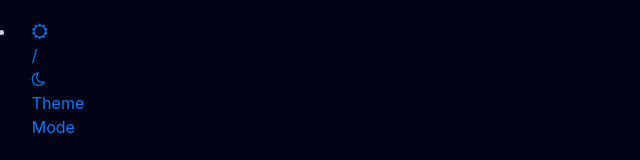
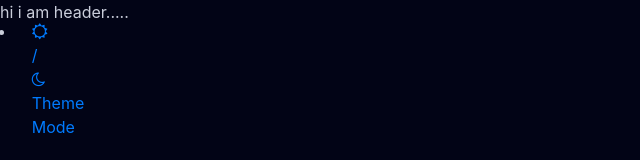
Before and after one commit to raks0078/flowerpot_frontend, a React (Create React App) app: page / in a window 1280 px wide. Shown: the top 160 px of the page, without its empty margins (0-640 px from the left). Built offline with nearby package versions, Linux system fonts and the light colour scheme.

Commit message:
no message

```diff
--- a/src/App.js
+++ b/src/App.js
@@ -3,7 +3,7 @@ import { Route, Switch } from "react-router-dom"
 import styled, { ThemeProvider } from "styled-components"
 import { lightTheme, darkTheme, GlobalStyle } from "./themes"
 import Drawer from "../src/components/Sidebar/Drawer"
-
+import Header from "../src/components/Header/Header"
 const StyledDiv = styled.div`
   color: ${(props) => props.theme.fontColor};
   background-color: ${(props) => props.theme.sidebarBgColor};
@@ -19,6 +19,7 @@ const App = () => {
     <ThemeProvider theme={theme === "light" ? lightTheme : darkTheme}>
       <GlobalStyle />
       <StyledDiv>
+        <Header theme={theme} />
         <Drawer themeToggler={handleThemeToggle} theme={theme} />
         <Switch>{/* <Route exact path="/" component={() => (<DextBoard theme={theme} />)}/>
             <Route exact path="/dextboard" component={() => (<DextBoard theme={theme} />)}/>
--- /dev/null
+++ b/src/components/Header/Header.jsx
@@ -0,0 +1,16 @@
+import React, { Component } from "react"
+import Header from "./Header.scss"
+
+class HeaderMian extends Component {
+  constructor(props) {
+    super(props)
+
+    this.state = {}
+  }
+
+  render() {
+    return <div>hi i am header.....</div>
+  }
+}
+
+export default HeaderMian
```
Also changed, not shown: src/components/Header/Header.scss (added).
